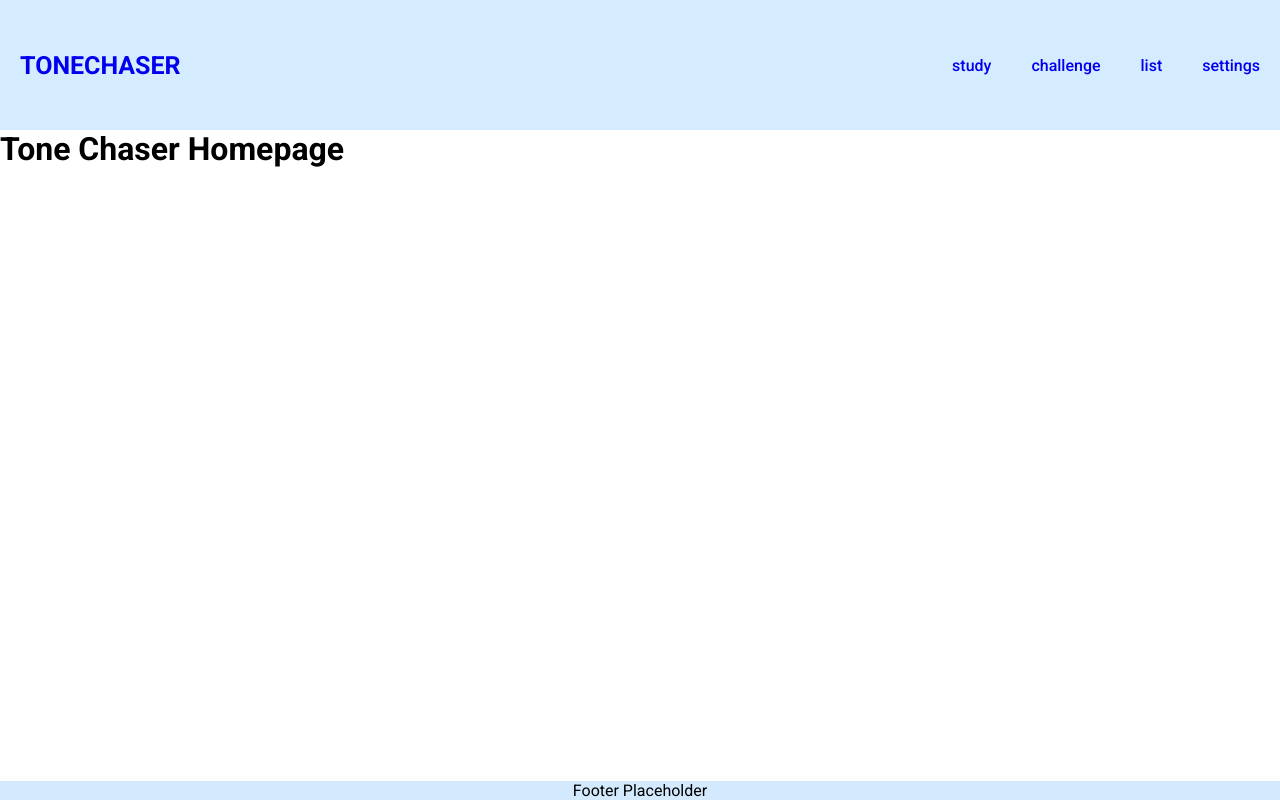
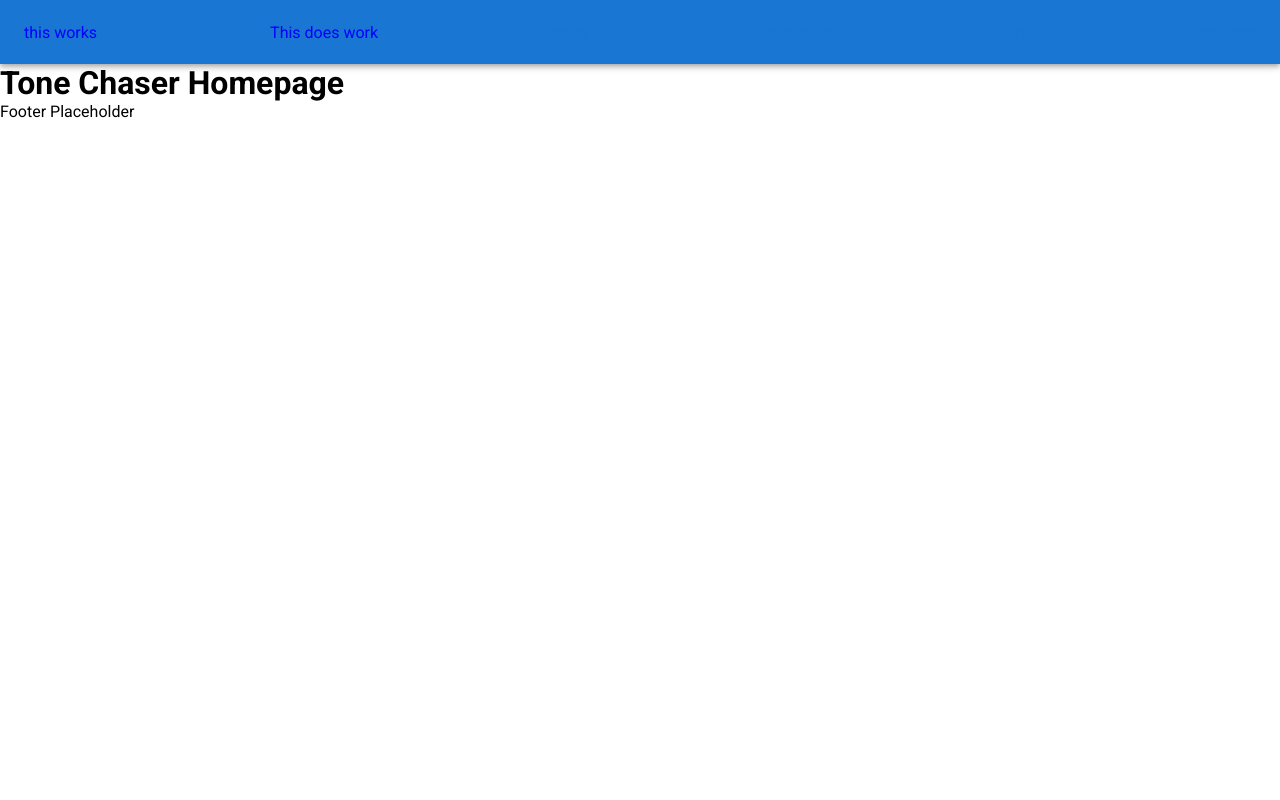
Before and after one commit to ecdevguy/TonerChaser, a React (Vite) app: page / in a window 1280 px wide. Built offline with nearby package versions, Linux system fonts and the light colour scheme.

Commit message:
mui checkpoint

```diff
--- a/src/App.css
+++ b/src/App.css
@@ -3,7 +3,7 @@
   margin: 0;
 }
 
-.list--character {
+/* .list--character {
   display: flex;
   align-items: center;
 }
@@ -26,7 +26,7 @@
 }
 
 header {
-  height: 110px;
+  height: 90px;
   display: flex;
   background-color: rgb(213, 235, 255);
   align-items: center;
@@ -53,4 +53,4 @@ footer {
   bottom: 0;
   width: 100%;
   text-align: center;
-}
+} */
--- a/src/components/Header.jsx
+++ b/src/components/Header.jsx
@@ -1,18 +1,34 @@
 import React from 'react'
-import { Link, NavLink } from 'react-router-dom'
+import { Link as RouterLink } from 'react-router-dom'
+import { AppBar, Link, Toolbar, styled } from '@mui/material'
+
+const StyledToolbar = styled(Toolbar) ({
+  display:"flex",
+  justifyContent:"space-between",
+  color:"blue"
+})
+
 
 function Header() {
+
   return (
-    <header>
-      <Link className="site-logo" to="/">ToneChaser</Link>
-      <nav>
-        <NavLink to="study">study</NavLink>
-        <NavLink to="challenge">challenge</NavLink>
-        <NavLink to="list">list</NavLink>
-        <NavLink to="settings">settings</NavLink>
-      </nav>
-    </header>
+    <AppBar position="stick">
+      <StyledToolbar>
+        this works
+        <Link component={RouterLink} underline="none" className="site-logo" to="/" color="inherit">This does work</Link>
+        <Link component={RouterLink} underline="hover" to="study">study</Link>
+        <Link component={RouterLink} underline="hover" to="challenge">challenge</Link>
+        <Link component={RouterLink} underline="hover" to="list">list</Link>
+        <Link component={RouterLink} underline="hover" to="settings">settings</Link>
+      </StyledToolbar>
+    </AppBar>
   )
 }
 
 export default Header
+
+{/* <Link component={RouterLink} underline="none" className="site-logo" to="/">ToneChaser</Link>
+<Link component={RouterLink} underline="hover" to="study">study</Link>
+<Link component={RouterLink} underline="hover" to="challenge">challenge</Link>
+<Link component={RouterLink} underline="hover" to="list">list</Link>
+<Link component={RouterLink} underline="hover" to="settings">settings</Link> */}
--- a/src/components/Layout.jsx
+++ b/src/components/Layout.jsx
@@ -2,15 +2,16 @@ import React from "react";
 import { Outlet } from "react-router-dom";
 import Header from "./Header";
 import Footer from "./Footer";
+import { Box } from "@mui/material";
 
 export default function Layout() {
   return (
-    <div>
+    <Box>
       <Header />
       <main>
         <Outlet />
       </main>
       <Footer />
-    </div>
+    </Box>
   )
 }
```
